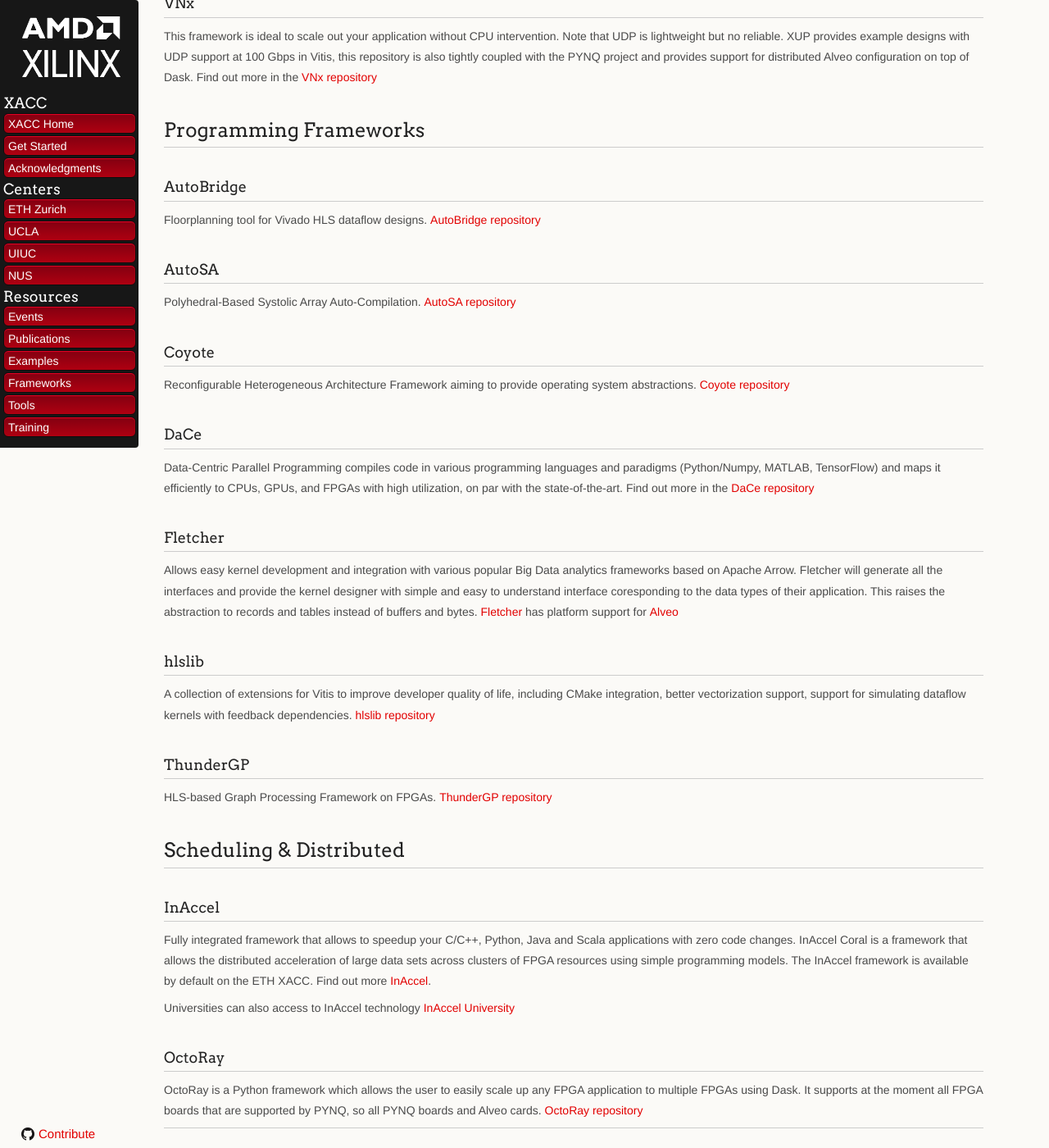
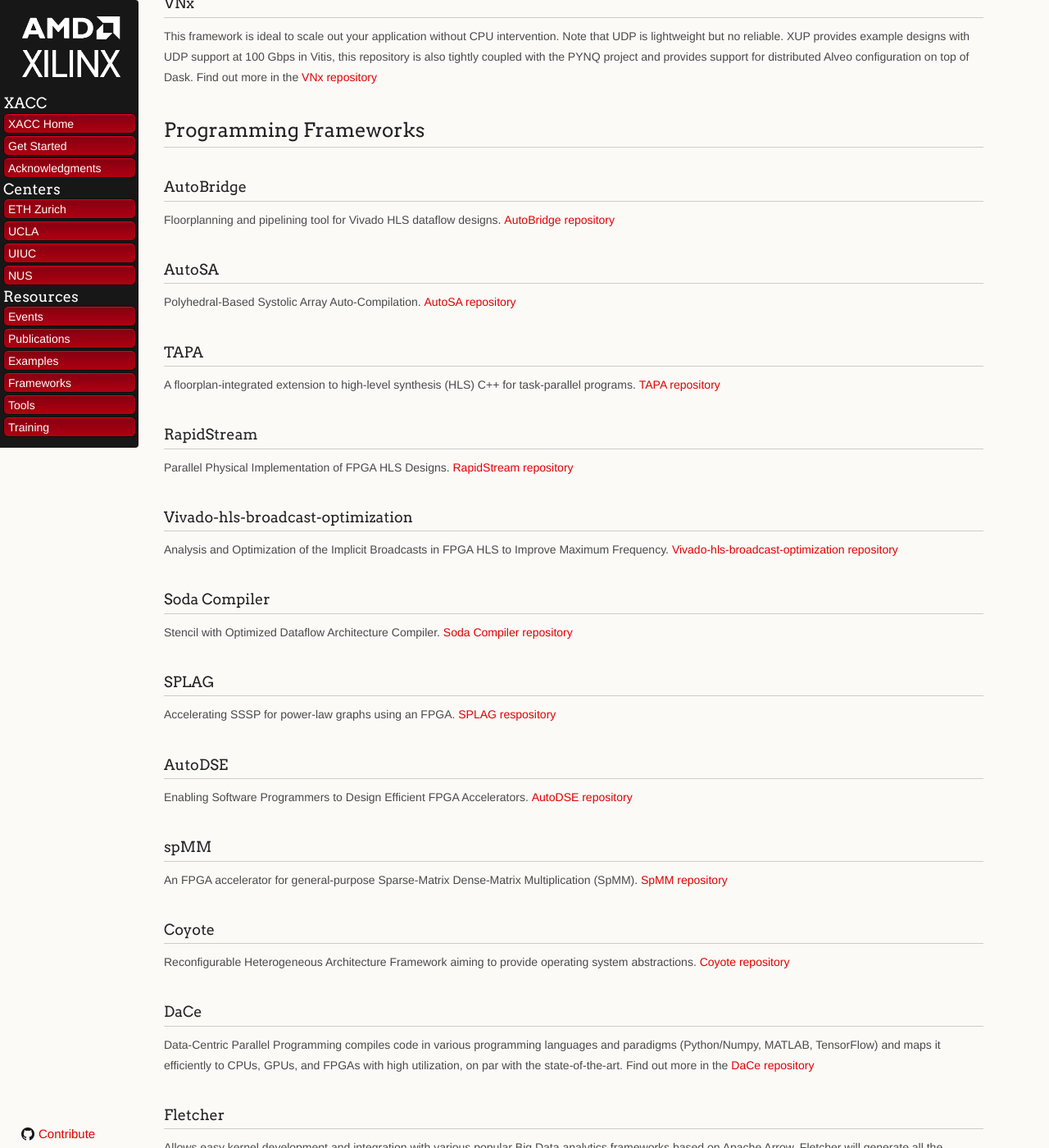
Before and after one commit to Xilinx/xacc, a Jekyll site: the page built from docs/frameworks.md, in a window 1280 px wide and 1400 px high, scrolled down 742 px. Shown: the whole window at 82% size. Built offline with Jekyll 4.4.1, drawn with Linux system fonts in a browser that asks for light colours; nearby versions of some CDN libraries; our own code applies the rules of GitHub Pages for plain Markdown files.

Commit message:
Update frameworks.md

```diff
--- a/docs/frameworks.md
+++ b/docs/frameworks.md
@@ -28,11 +28,39 @@
 
 ### AutoBridge
 
-Floorplanning tool for Vivado HLS dataflow designs. [AutoBridge repository](https://github.com/Licheng-Guo/AutoBridge)
+Floorplanning and pipelining tool for Vivado HLS dataflow designs. [AutoBridge repository](https://github.com/Licheng-Guo/AutoBridge)
 
 ### AutoSA
 
 Polyhedral-Based Systolic Array Auto-Compilation. [AutoSA repository](https://github.com/UCLA-VAST/AutoSA)
+
+### TAPA
+
+A floorplan-integrated extension to high-level synthesis (HLS) C++ for task-parallel programs. [TAPA repository](https://github.com/UCLA-VAST/tapa)
+
+### RapidStream
+
+Parallel Physical Implementation of FPGA HLS Designs. [RapidStream repository](https://github.com/UCLA-VAST/RapidStream)
+
+### Vivado-hls-broadcast-optimization
+
+Analysis and Optimization of the Implicit Broadcasts in FPGA HLS to Improve Maximum Frequency. [Vivado-hls-broadcast-optimization repository](https://github.com/UCLA-VAST/vivado-hls-broadcast-optimization)
+
+### Soda Compiler
+
+Stencil with Optimized Dataflow Architecture Compiler. [Soda Compiler repository](https://github.com/UCLA-VAST/soda-compiler)
+
+### SPLAG
+
+Accelerating SSSP for power-law graphs using an FPGA. [SPLAG respository](https://github.com/UCLA-VAST/splag)
+
+### AutoDSE
+Enabling Software Programmers to Design Efficient FPGA Accelerators. [AutoDSE repository](https://github.com/UCLA-VAST/AutoDSE)
+
+
+### spMM
+An FPGA accelerator for general-purpose Sparse-Matrix Dense-Matrix Multiplication (SpMM). [SpMM repository](https://github.com/UCLA-VAST/Sextans)
+
 
 ### Coyote
 
```
